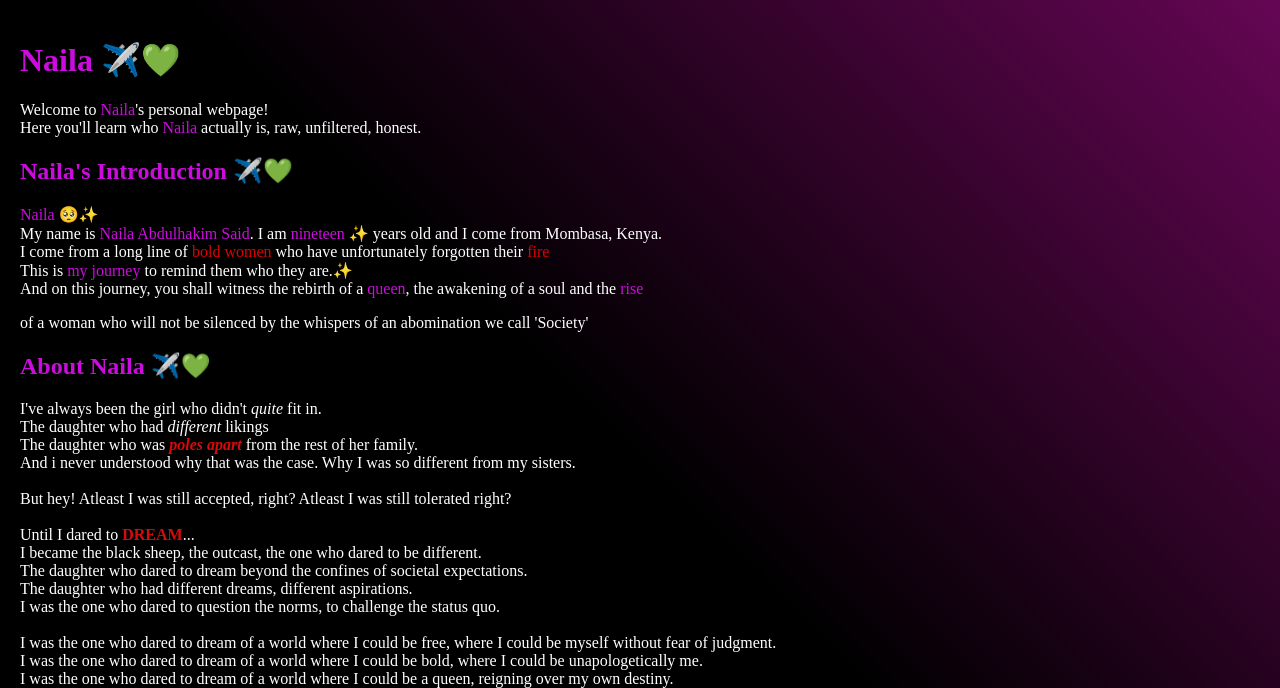
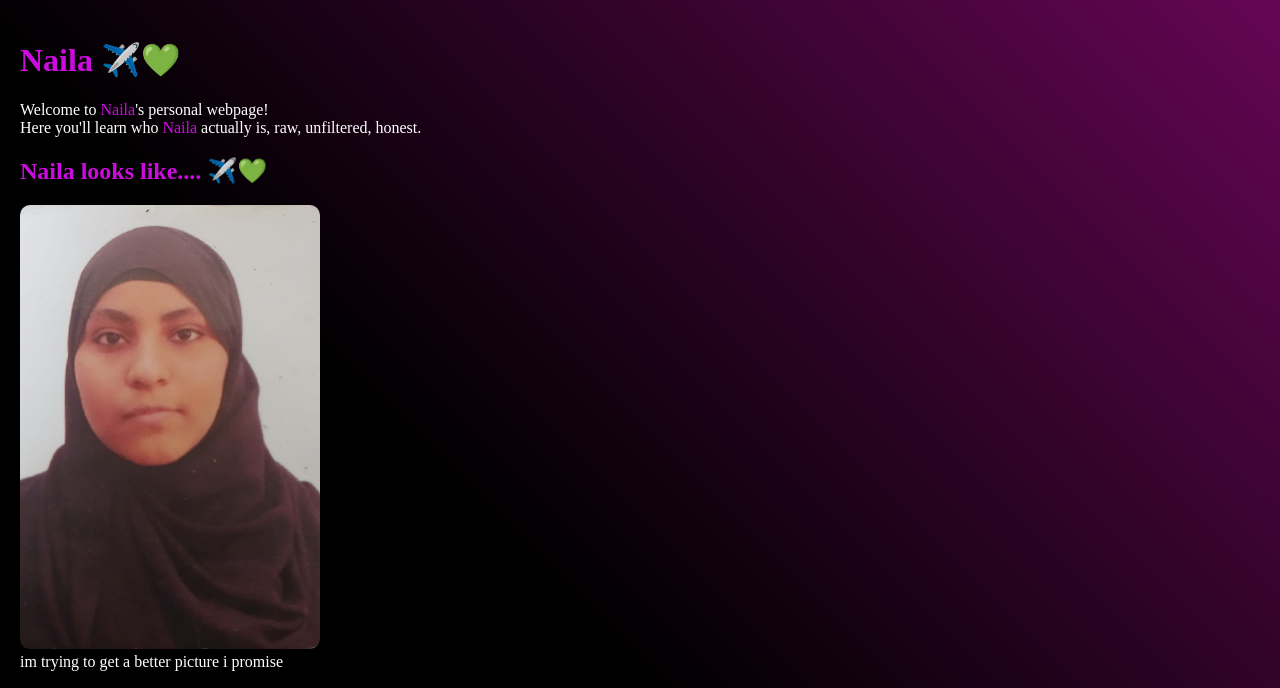
Before and after one commit to NailaGr223/my-story-website, a plain HTML site: page index.html in a window 1280 px wide. Shown: the top 688 px of the page. Drawn offline with Linux system fonts and the light colour scheme.

Commit message:
nailaaaa

```diff
--- a/index.html
+++ b/index.html
@@ -8,6 +8,11 @@
 <body style="background:linear-gradient(45deg, black 65%, rgb(101, 6, 84));  color: #ffffff; margin: 0; padding: 20px; font-family: 'Times New Roman', Times, serif;">
     <h1><span style="color: #cc0cde;" font-weight="bold">Naila</span> ✈️💚</h1>
     <p>Welcome to <span style="color: #cc0cde;" font-weight="bold">Naila</span>'s personal webpage! <br> Here you'll learn who <span style="color: #cc0cde;" font-weight="bold">Naila</span> actually is, raw, unfiltered, honest. </p>
+
+    <h2><span style="color: #cc0cde;" font-weight="bold">Naila looks like.... </span>✈️💚</h2>
+     <img src="/images/WhatsApp Image 2026-02-27 at 15.24.55.jpeg" alt="Naila's Picture" style="width: 300px; height: auto; border-radius: 10px;">
+     <br>  im trying to get a better picture i promise
+
 
     <h2> <span style="color: #cc0cde;" font-weight="bold">Naila's Introduction </span>✈️💚</h2>
     <p><span style="color: #cc0cde;" font-weight="bold">Naila 🥺✨ </span> <br>
@@ -24,8 +29,8 @@
         And i never understood why that was the case. Why I was so different from my sisters. <br>
         <br>
          But hey! Atleast I was still accepted, right? Atleast I was still tolerated right? <br>
-        <br>
-        Until I dared to <span style="color: #d90a0a;" font-weight="bold"><b>DREAM</b></span>... <br>
+        <br> <br> <br>
+        Until I dared to <span style="color: #d90a0a;" font-weight="bold"><b>DREAM</b></span>... <br> <br> <br> <br>
         I became the black sheep, the outcast, the one who dared to be different. <br>
         The daughter who dared to dream beyond the confines of societal expectations. <br>
         The daughter who had different dreams, different aspirations. <br>
```
Also changed, not shown: images/WhatsApp Image 2026-02-27 at 15.24.55.jpeg (added).
